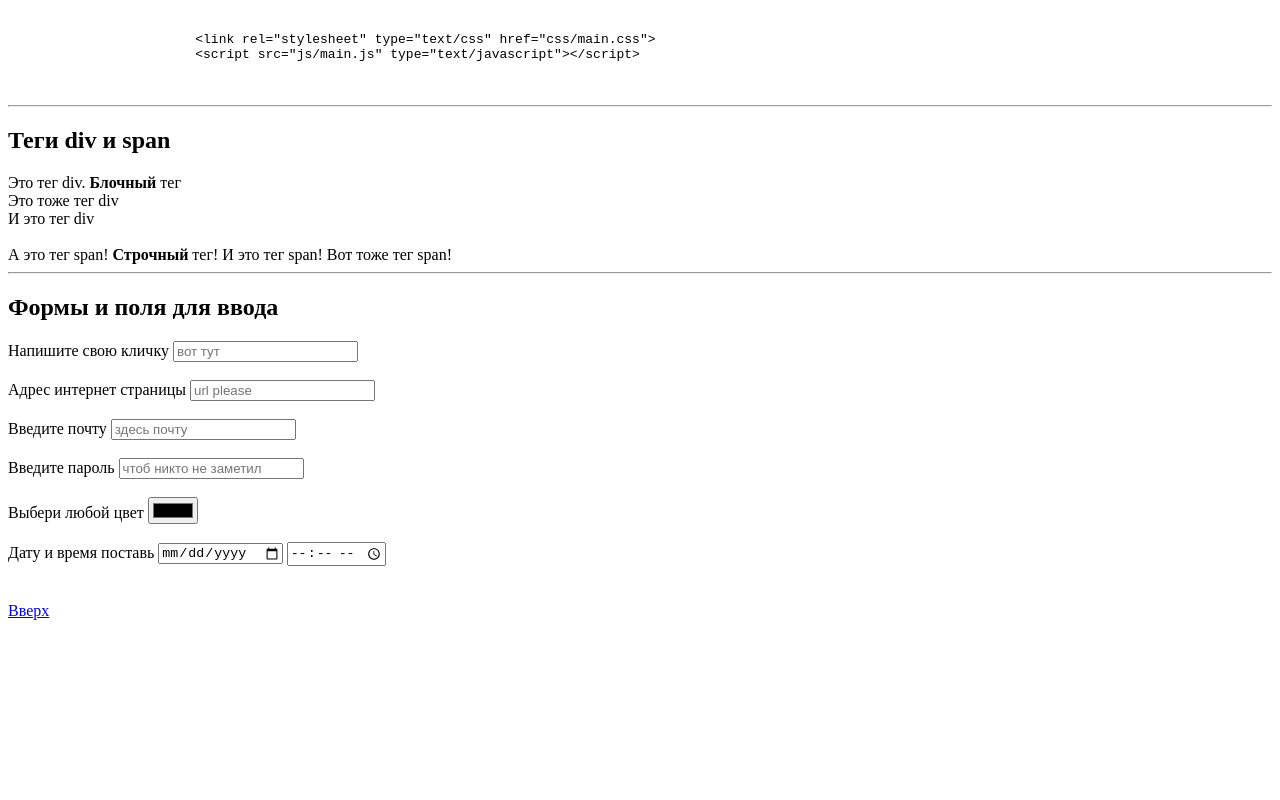
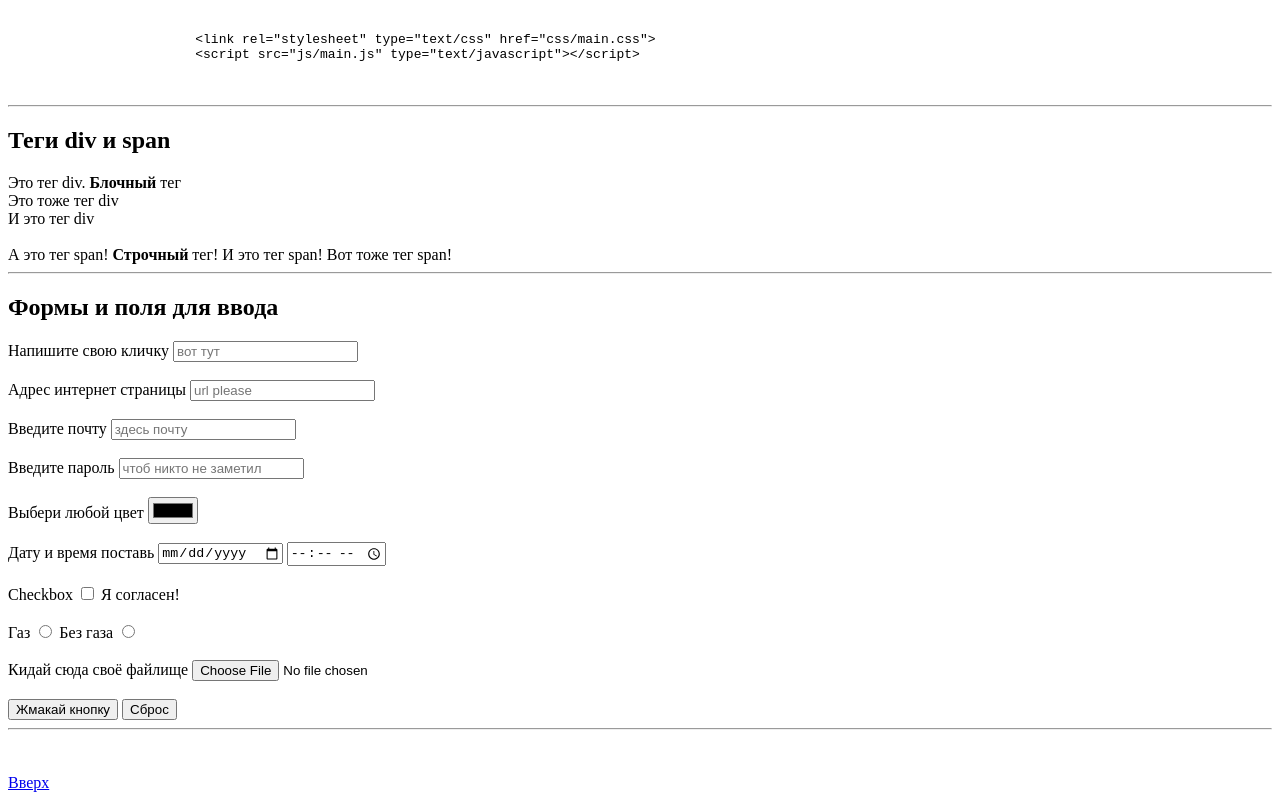
Before and after one commit to Maslenko/html_5_lessons, a plain HTML site: page index.html in a window 1280 px wide. Shown: the part 3190-3990 px from the top of the page. Before the commit the page ends 3818 px from the top, so only its background shows below. Drawn offline with Linux system fonts and the light colour scheme.

Commit message:
index updated

```diff
--- a/index.html
+++ b/index.html
@@ -153,7 +153,7 @@
 
 		<h2>Формы и поля для ввода</h2>
 
-			<form acton="" method="post">
+			<form action="" method="post">
 				<label>Напишите свою кличку</label>
 				<input type="text" name="user_name" placeholder="вот тут" value="" maxlength="25" name="user_name" id="user_name">
 				<br>
@@ -176,7 +176,28 @@
 				<br>
 				<label>Дату и время поставь</label>
 				<input type="date" name=""> <input type="time" name="">
+				<br>
+				<br>
+				<label>Checkbox</label>
+				<input type="Checkbox" name="" title="Галку запули!">
+				<label>Я согласен!</label>
+				<br>
+				<br>
+				<label>Газ</label>
+				<input type="radio" name="water">
+				<label>Без газа</label>
+				<input type="radio" name="water">
+				<br>
+				<br>
+				<label>Кидай сюда своё файлище </label>
+				<input type="file" name="">
+				<br>
+				<br>
+				<input type="submit" value="Жмакай кнопку" name="">
+				<input type="reset" value="Сброс" name="">
 			</form>
+
+			<hr>
 
 		<br>
 		<br>
```
